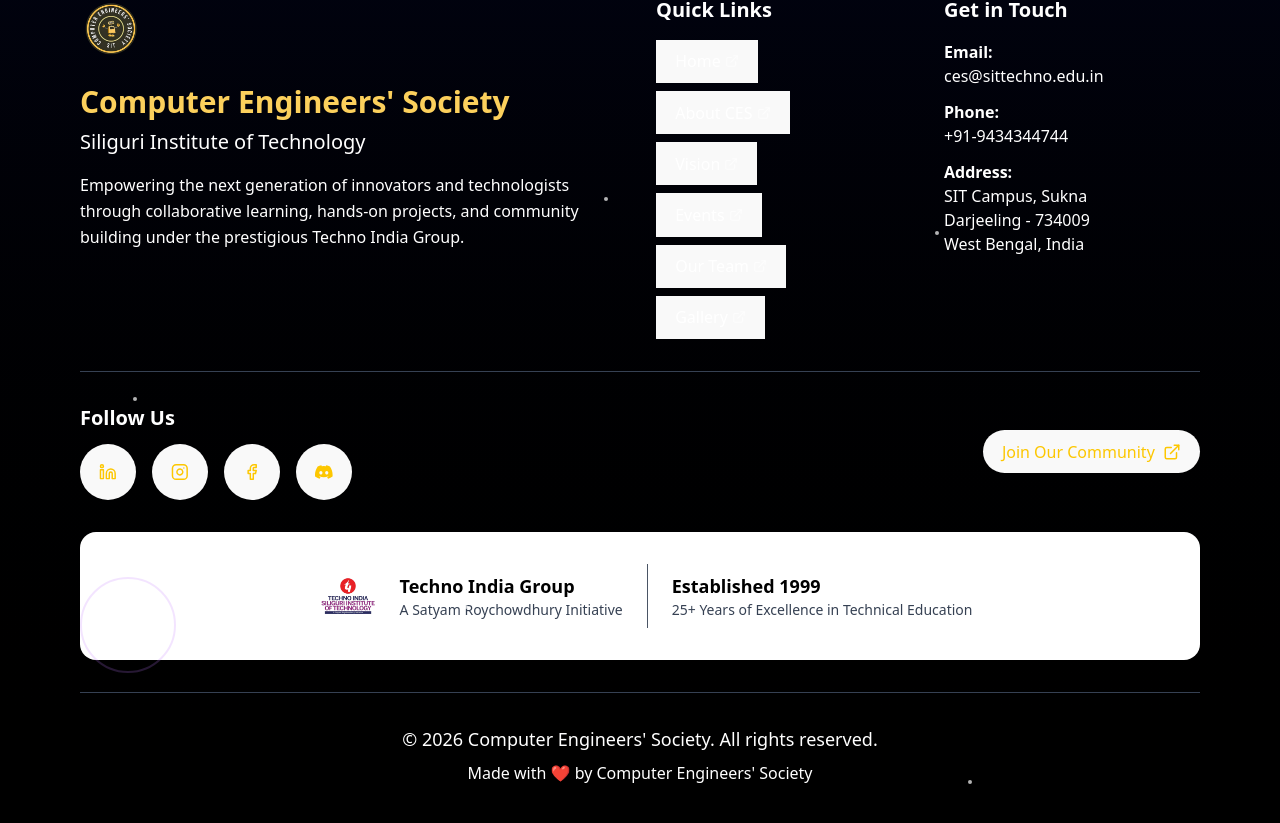
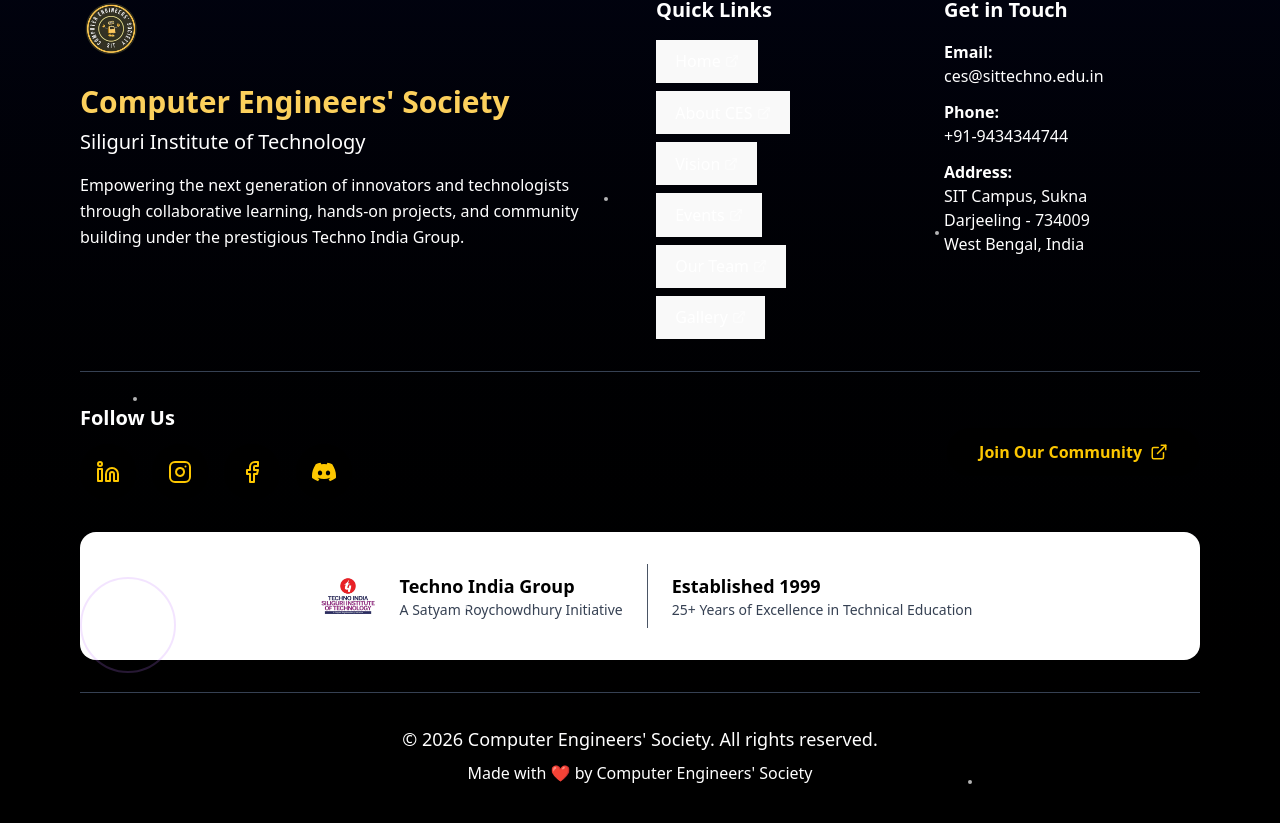
Before and after one commit to sitces/sitces, a React (Vite) app: page / in a window 1280 px wide. Shown: the part 5758-6581 px from the top of the page. Built offline with nearby package versions, Linux system fonts and the light colour scheme.

Commit message:
Fixed Issue

```diff
--- a/src/components/Footer.jsx
+++ b/src/components/Footer.jsx
@@ -109,26 +109,26 @@ const Footer = () => {
               <h4 className="text-xl font-bold mb-3">Follow Us</h4>
               <div className="flex space-x-4">
                 {socialLinks.map((social, index) => (
-                  <button
+                  <a
                     key={index}
-                    onClick={() => handleLinkClick(social.href)}
+                    onClick={() => handleLinkClick(socialLinks.href)}
                     aria-label={social.label}
                     className="w-14 h-14 bg-black rounded-full flex items-center justify-center text-yellow-400 hover:bg-gray-800 transition-all duration-300 transform hover:scale-110"
                   >
                     {social.icon}
-                  </button>
+                  </a>
                 ))}
               </div>
             </div>
 
             <div className="text-center md:text-right">
-              <button
-                onClick={() => handleLinkClick('#about-us')}
-                className="bg-black text-yellow-400 px-8 py-3 rounded-full font-semibold hover:bg-gray-800 transition-all duration-300 inline-flex items-center space-x-2"
+              <a
+                href="https://chat.whatsapp.com/GHuVDtfqKEJEwHj3rdARQc"
+                className="bg-black text-yellow-400 px-8 py-3 rounded-full font-semibold hover:bg-gray-800 transition-all duration-300 inline-flex items-center space-x-2 cursor-pointer"
               >
                 <span>Join Our Community</span>
                 <ExternalLink size={18} />
-              </button>
+              </a>
             </div>
           </div>
         </div>
--- a/src/components/Home.jsx
+++ b/src/components/Home.jsx
@@ -30,7 +30,7 @@ export default function Home() {
             </p>
 
             <a
-              href="#join-us"
+              href="https://chat.whatsapp.com/GHuVDtfqKEJEwHj3rdARQc"
               className="inline-block bg-white text-black px-8 py-3 rounded-full font-semibold hover:bg-purple-100 transition shadow-lg"
             >
               Join Our Community
--- a/src/components/Navbar.jsx
+++ b/src/components/Navbar.jsx
@@ -5,7 +5,7 @@ import SITLogo from '../assets/sit-logo-main.png';
 export default function Navbar() {
     const [isMenuOpen, setIsMenuOpen] = useState(false);
 
-    const navItems = ['Home', 'About Us','Vision', 'Events', 'Team', 'Memories', 'FAQ'];
+    const navItems = ['Home', 'About Us', 'Vision', 'Events', 'Team', 'Memories', 'FAQ'];
 
     return (
         <>
@@ -42,9 +42,9 @@ export default function Navbar() {
                     className="md:hidden flex flex-col gap-1 w-6 h-6 justify-center items-center text-black"
                     aria-label="Toggle menu"
                 >
-                    <span className={`w-5 h-0.5 bg-black transition-all ${isMenuOpen ? 'rotate-45 translate-y-1.5' : ''}`}>|</span>
-                    <span className={`w-5 h-0.5 bg-black transition-all ${isMenuOpen ? 'opacity-0' : ''}`}>|</span>
-                    <span className={`w-5 h-0.5 bg-black transition-all ${isMenuOpen ? '-rotate-45 -translate-y-1.5' : ''}`}>|</span>
+                    <span className={`w-5 h-0.5 bg-black transition-all ${isMenuOpen ? 'rotate-45 translate-y-1.5' : ''}`}>.</span>
+                    <span className={`w-5 h-0.5 bg-black transition-all ${isMenuOpen ? 'opacity-0' : ''}`}>.</span>
+                    <span className={`w-5 h-0.5 bg-black transition-all ${isMenuOpen ? '-rotate-45 -translate-y-1.5' : ''}`}>.</span>
                 </button>
             </nav>
 
```
